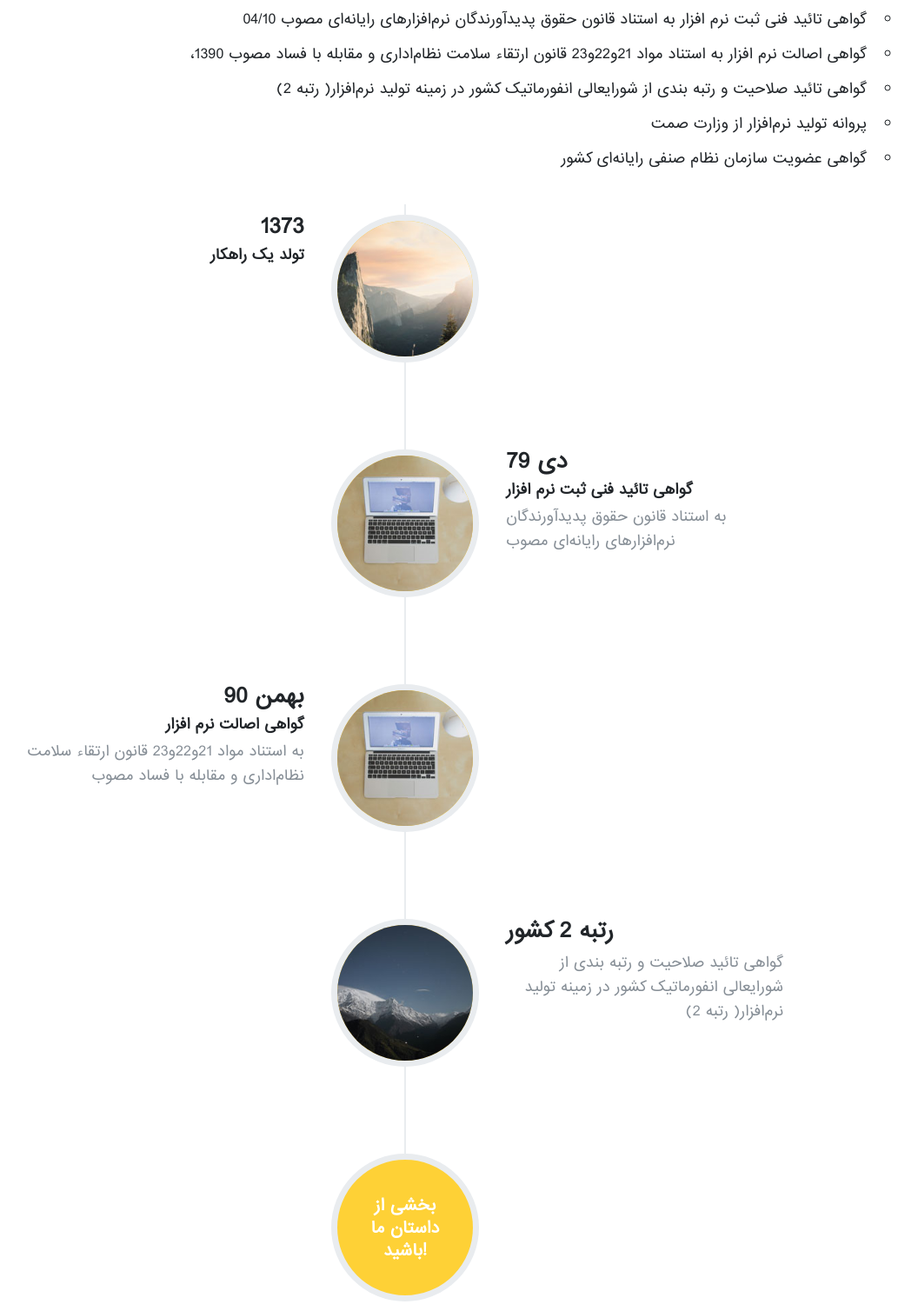
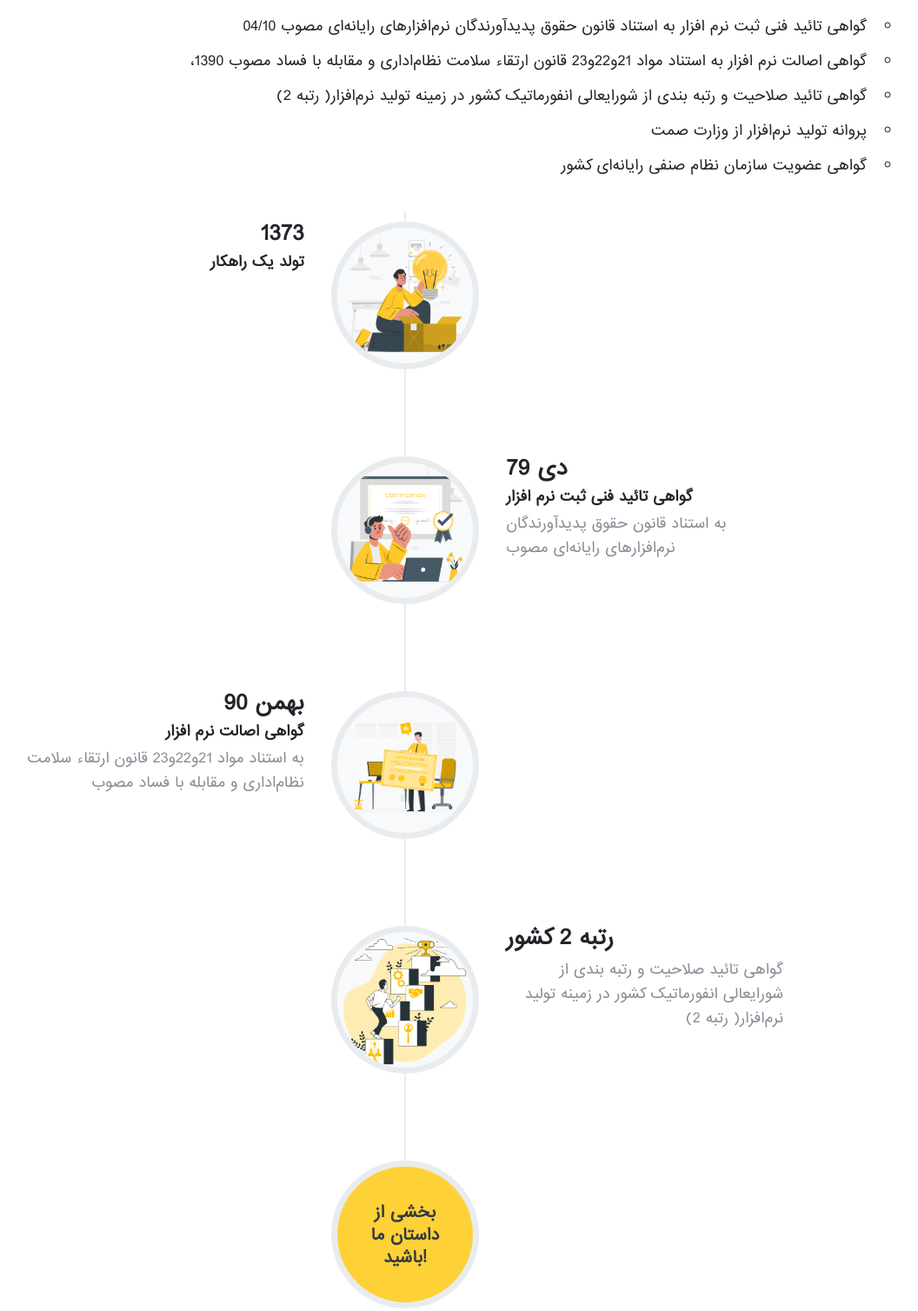
Before and after one commit to shirinmarri/rahyaft-bootstap-js, a plain HTML site: page Index.html in a window 1280 px wide. Shown: the part 3345-4853 px from the top of the page at 87% size, without its empty margins (174-1230 px from the left). Drawn offline with Linux system fonts and the light colour scheme; files whose address does not match are found by name.

Commit message:
images change

```diff
--- a/Index.html
+++ b/Index.html
@@ -264,7 +264,7 @@
 
                 <hr />
 
-                <h4 class="text-right text-info mb-2">
+                <h4 class="text-right text-info mb-2 mt-4">
                     گواهینامه‌ها و مجوزها
                 </h4>
                 <p>
@@ -280,7 +280,7 @@
 
                 <ul class="list-group timeline">
                     <li class="list-group-item">
-                        <div class="timeline-image"><img class="rounded-circle img-fluid" src="./img/about/1.jpg"></div>
+                        <div class="timeline-image bg-light "><img class="rounded-circle img-fluid" src="./img/about/Finding brilliant ideas-cuate.png"></div>
                         <div class="timeline-panel">
 
                             <div class="timeline-heading">
@@ -295,7 +295,7 @@
                         </div>
                     </li>
                     <li class="list-group-item timeline-inverted">
-                        <div class="timeline-image"><img class="rounded-circle img-fluid" src="./img/about/3.jpg"></div>
+                        <div class="timeline-image bg-light"><img class="rounded-circle img-fluid" src="./img/about/Certification-cuate.png"></div>
                         <div class="timeline-panel">
                             <div class="timeline-heading">
                                 <h4>دی 79</h4>
@@ -312,7 +312,7 @@
                         </div>
                     </li>
                     <li class="list-group-item">
-                        <div class="timeline-image"><img class="rounded-circle img-fluid" src="./img/about/3.jpg"></div>
+                        <div class="timeline-image bg-light"><img class="rounded-circle img-fluid" src="./img/about/Certification-rafiki.png"></div>
                         <div class="timeline-panel">
                             <div class="timeline-heading">
                                 <h4>بهمن 90</h4>
@@ -328,7 +328,7 @@
                         </div>
                     </li>
                     <li class="list-group-item timeline-inverted">
-                        <div class="timeline-image"><img class="rounded-circle img-fluid" src="./img/about/4.jpg"></div>
+                        <div class="timeline-image bg-light"><img class="rounded-circle img-fluid" src="./img/about/Success factors-bro.png"></div>
                         <div class="timeline-panel">
                             <div class="timeline-heading">
                                 <h4>رتبه 2 کشور</h4>
@@ -342,8 +342,8 @@
                         </div>
                     </li>
                     <li class="list-group-item timeline-inverted">
-                        <div class="timeline-image">
-                            <h4>بخشی از<br>داستان ما<br>باشید!</h4>
+                        <div class="timeline-image ">
+                            <h4 class="text-dark">بخشی از<br>داستان ما<br>باشید!</h4>
                         </div>
                     </li>
                 </ul>
--- a/css/site.css
+++ b/css/site.css
@@ -511,8 +511,7 @@ app {
             background: #555;
         }
 
-.noBoxShadow {
-}
+
 
     .noBoxShadow:focus {
         box-shadow: none;
```
Also changed, not shown: img/about/Certification-cuate.png (added), img/about/Certification-rafiki.png (added), img/about/Finding brilliant ideas-cuate.png (added), img/about/Success factors-bro.png (added).
